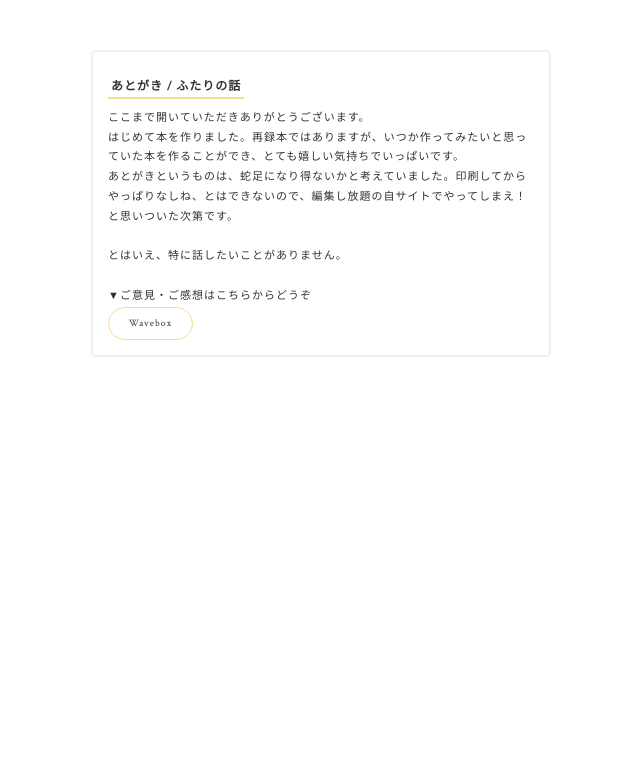
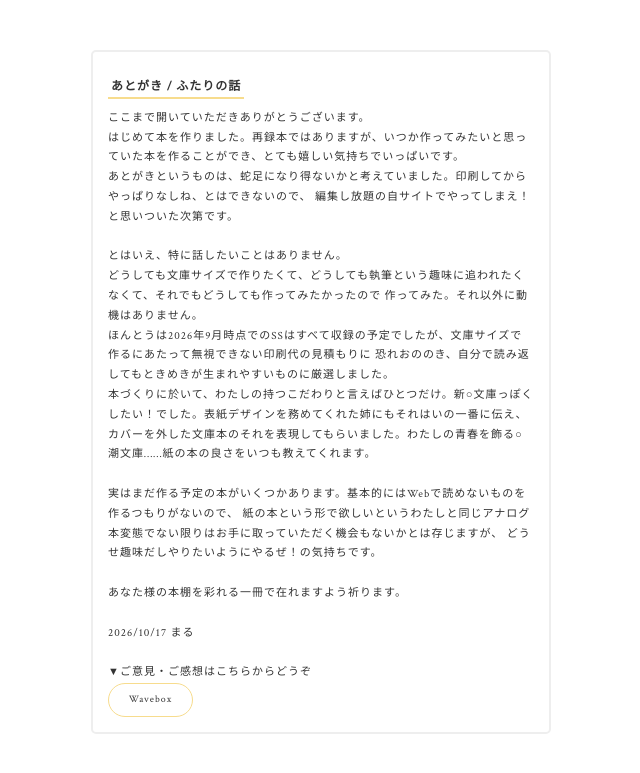
Before and after one commit to bisqhq/bisqhq.github.io, a Jekyll site: the page note/note1.html, which Jekyll copies as it is, in a window 1280 px wide. Shown: the top 773 px of the page, without its empty margins (319-959 px from the left). Built offline with Jekyll 4.4.1, drawn with Linux system fonts in a browser that asks for light colours; some web fonts are replaced.

Commit message:
Update note1.html

```diff
--- a/note/note1.html
+++ b/note/note1.html
@@ -15,9 +15,24 @@
     ここまで開いていただきありがとうございます。<br>
     はじめて本を作りました。再録本ではありますが、いつか作ってみたいと思っていた本を作ることができ、とても嬉しい気持ちでいっぱいです。
     <br>
-    あとがきというものは、蛇足になり得ないかと考えていました。印刷してからやっぱりなしね、とはできないので、編集し放題の自サイトでやってしまえ！と思いついた次第です。<br>
+    あとがきというものは、蛇足になり得ないかと考えていました。印刷してからやっぱりなしね、とはできないので、
+    編集し放題の自サイトでやってしまえ！と思いついた次第です。<br>
     <br>
-    とはいえ、特に話したいことがありません。<br>
+    とはいえ、特に話したいことはありません。<br>
+    どうしても文庫サイズで作りたくて、どうしても執筆という趣味に追われたくなくて、それでもどうしても作ってみたかったので
+    作ってみた。それ以外に動機はありません。<br>
+    ほんとうは2026年9月時点でのSSはすべて収録の予定でしたが、文庫サイズで作るにあたって無視できない印刷代の見積もりに
+    恐れおののき、自分で読み返してもときめきが生まれやすいものに厳選しました。<br>
+    本づくりに於いて、わたしの持つこだわりと言えばひとつだけ。新○文庫っぽくしたい！でした。表紙デザインを務めてくれた姉にもそれはいの一番に伝え、
+    カバーを外した文庫本のそれを表現してもらいました。わたしの青春を飾る○潮文庫……紙の本の良さをいつも教えてくれます。<br>
+    <br>
+    実はまだ作る予定の本がいくつかあります。基本的にはWebで読めないものを作るつもりがないので、
+    紙の本という形で欲しいというわたしと同じアナログ本変態でない限りはお手に取っていただく機会もないかとは存じますが、
+    どうせ趣味だしやりたいようにやるぜ！の気持ちです。<br>
+    <br>
+    あなた様の本棚を彩れる一冊で在れますよう祈ります。<br>
+    <br>
+    2026/10/17 まる<br>
     <br>
         ▼ご意見・ご感想はこちらからどうぞ<br>
     <a href="https://wavebox.me/wave/bm4tc1fdf2s2zz8k/" class="booth-btn" target="_blank" rel="noopener noreferrer">Wavebox</a><br>
```
